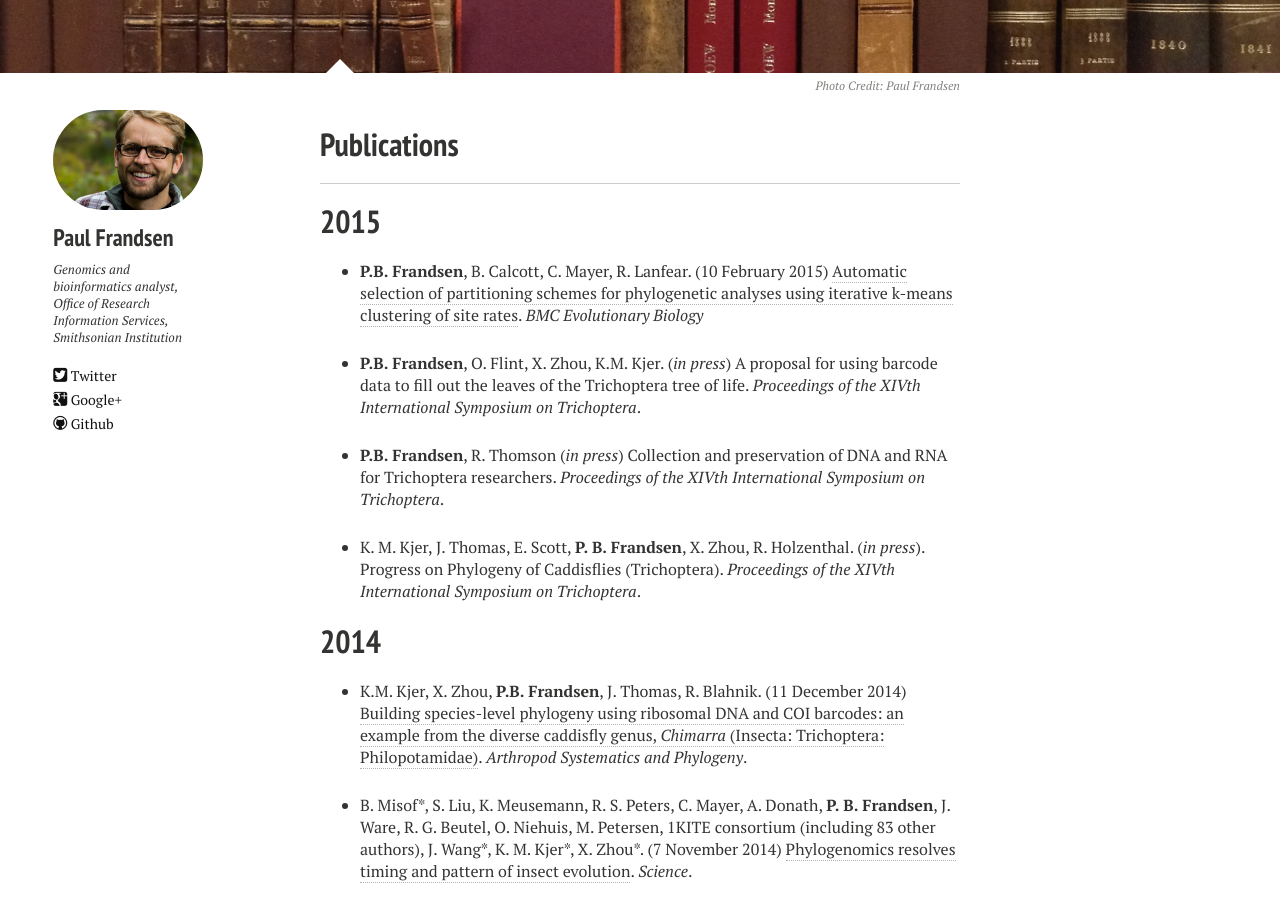
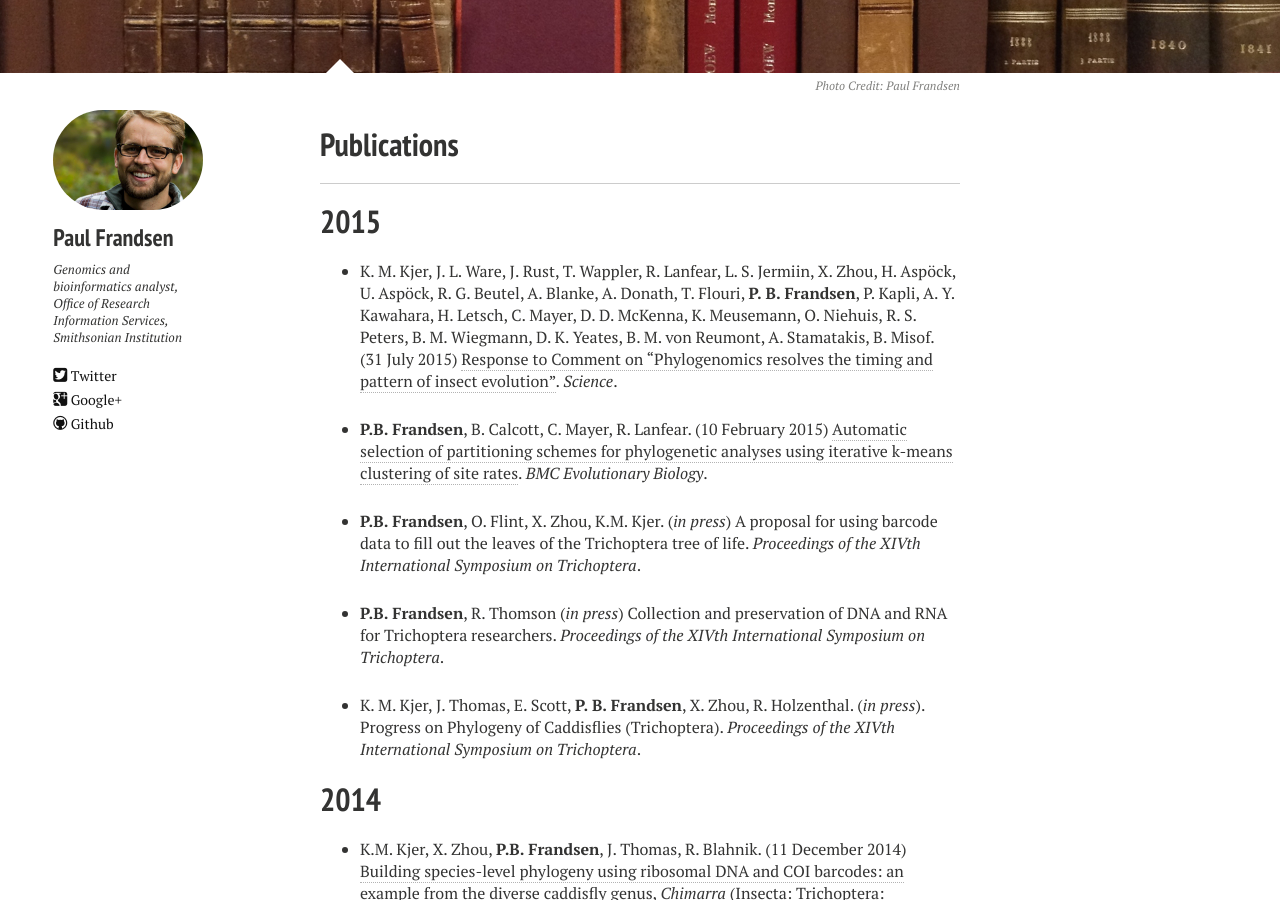
Before and after one commit to pbfrandsen/pbfrandsen.github.io, a Jekyll site: the page built from publications.md, in a window 1280 px wide and 900 px high, scrolled down 315 px. Built offline with Jekyll 4.4.1, drawn with Linux system fonts in a browser that asks for light colours; nearby versions of some CDN libraries.

Commit message:
updated publications

```diff
--- a/publications.md
+++ b/publications.md
@@ -15,7 +15,9 @@ share:
 
 #2015
 
-* **P.B. Frandsen**, B. Calcott, C. Mayer, R. Lanfear. (10 February 2015) [Automatic selection of partitioning schemes for phylogenetic analyses using iterative k-means clustering of site rates](http://www.biomedcentral.com/1471-2148/15/13). *BMC Evolutionary Biology*
+* K. M. Kjer, J. L. Ware, J. Rust, T. Wappler, R. Lanfear, L. S. Jermiin, X. Zhou, H. Aspöck, U. Aspöck, R. G. Beutel, A. Blanke, A. Donath, T. Flouri, **P. B. Frandsen**, P. Kapli, A. Y. Kawahara, H. Letsch, C. Mayer, D. D. McKenna, K. Meusemann, O. Niehuis, R. S. Peters, B. M. Wiegmann, D. K. Yeates, B. M. von Reumont, A. Stamatakis, B. Misof. (31 July 2015) [Response to Comment on “Phylogenomics resolves the timing and pattern of insect evolution”](http://www.sciencemag.org/content/349/6247/487.3.full). *Science*.
+
+* **P.B. Frandsen**, B. Calcott, C. Mayer, R. Lanfear. (10 February 2015) [Automatic selection of partitioning schemes for phylogenetic analyses using iterative k-means clustering of site rates](http://www.biomedcentral.com/1471-2148/15/13). *BMC Evolutionary Biology*.
 
 * **P.B. Frandsen**, O. Flint, X. Zhou, K.M. Kjer. (*in press*) A proposal for using barcode data to fill out the leaves of the Trichoptera tree of life. *Proceedings of the XIVth International Symposium on Trichoptera*.
 
```
